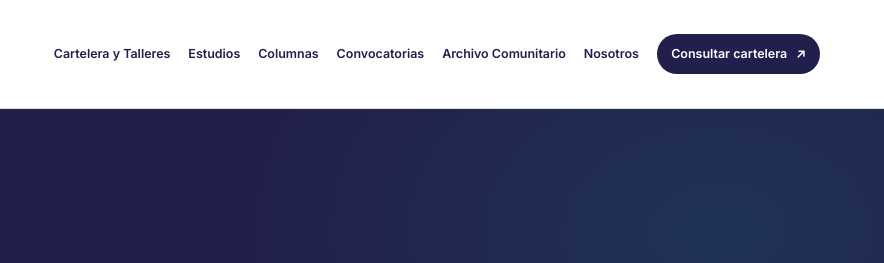
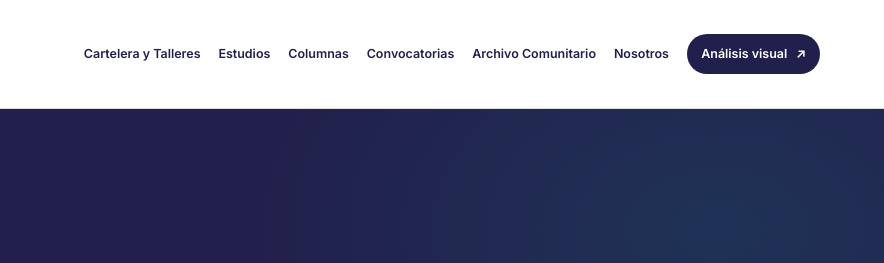
Before and after one commit to JoseEscarate/contenido-publico, a plain HTML site: page index.html in a window 1280 px wide. Shown: the top 263 px of the page, 396-1280 px from the left. Drawn offline with Linux system fonts and the light colour scheme.

Commit message:
Add direct visual analysis navigation
Co-authored-by: Copilot <223556219+Copilot@users.noreply.github.com>

```diff
--- a/index.html
+++ b/index.html
@@ -29,7 +29,7 @@
           <a href="#convocatorias">Convocatorias</a>
           <a href="#archivo-comunitario">Archivo Comunitario</a>
           <a href="#nosotros">Nosotros</a>
-          <a class="nav-cta" href="#cartelera">Consultar cartelera <span aria-hidden="true">↗</span></a>
+          <a class="nav-cta" href="#publicaciones">Análisis visual <span aria-hidden="true">↗</span></a>
         </nav>
       </div>
     </header>
@@ -424,6 +424,7 @@
           <a href="#columnas">Columnas</a>
           <a href="#convocatorias">Convocatorias</a>
           <a href="#archivo-comunitario">Archivo Comunitario</a>
+          <a href="#publicaciones">Publicaciones</a>
           <a href="#nosotros">Nosotros</a>
         </nav>
         <p class="copyright">© <span id="current-year"></span> Contenido Público</p>
```
